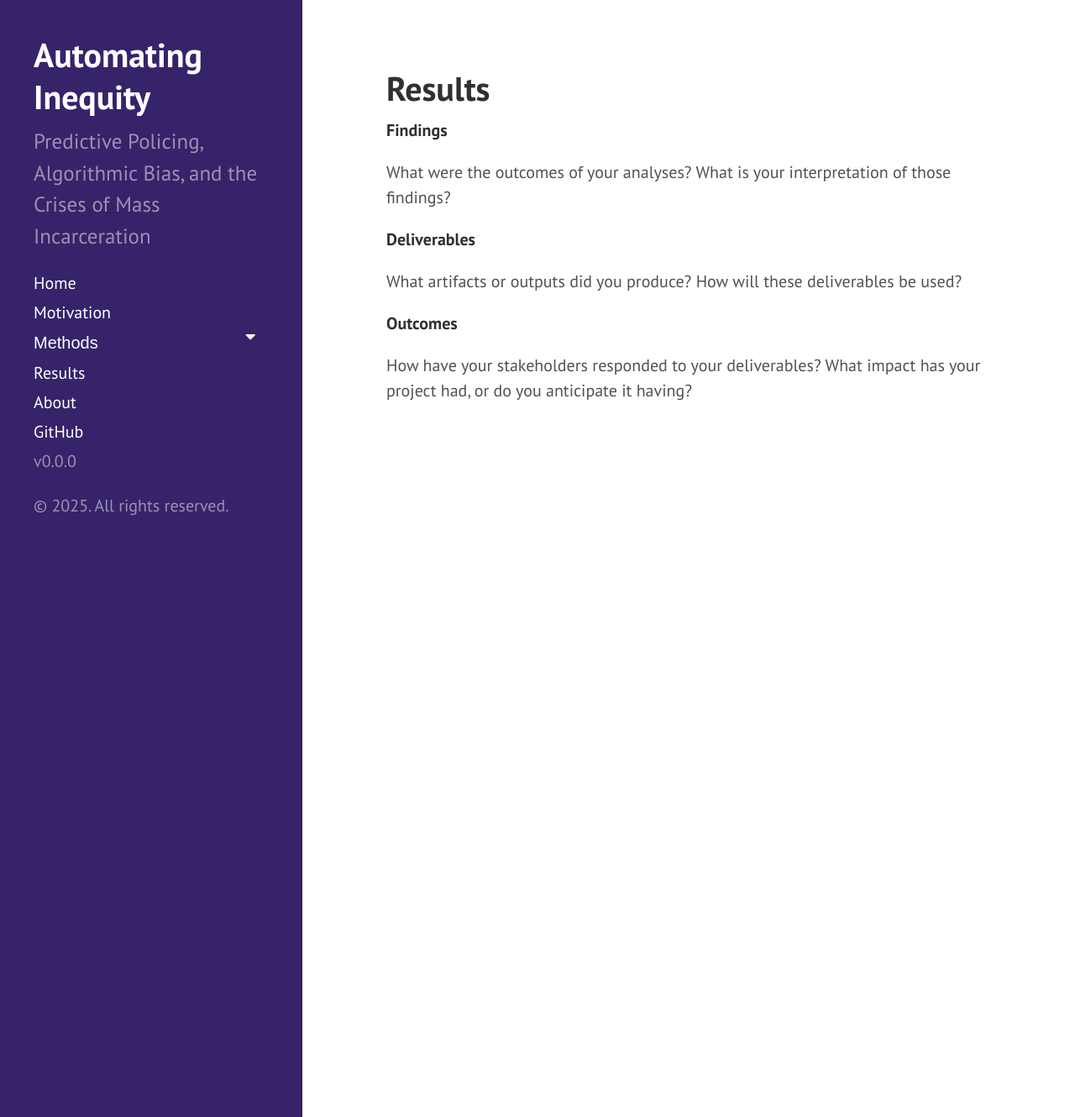
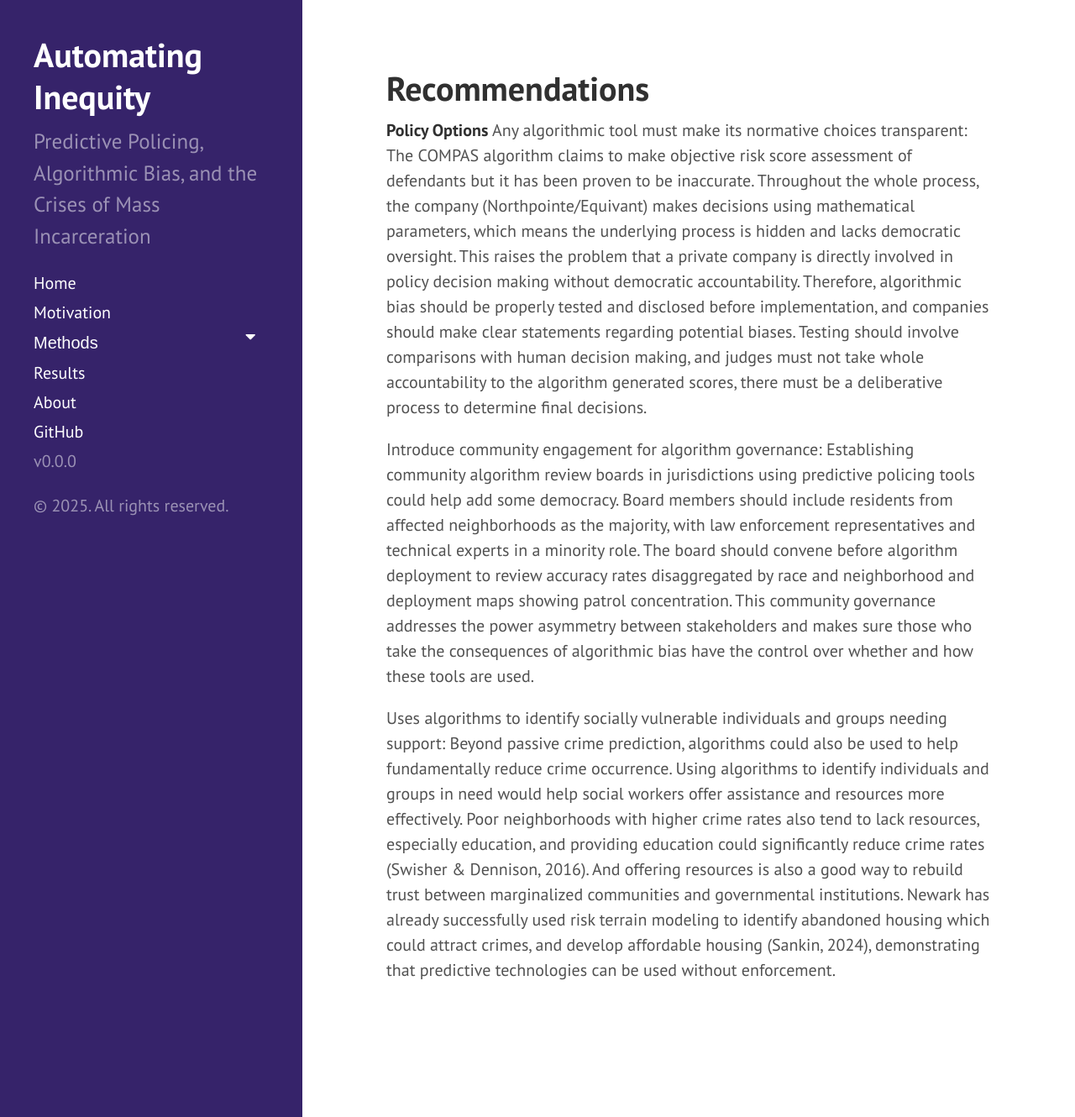
Before and after one commit to edxijiez/soc401Final, a Jekyll site: the page built from results.md, in a window 1280 px wide and 1330 px high. Shown: the whole window at 84% size. Built offline with Jekyll 4.4.1, drawn with Linux system fonts in a browser that asks for light colours.

Commit message:
Update results.md

```diff
--- a/results.md
+++ b/results.md
@@ -1,19 +1,11 @@
 ---
 layout: page
-title: Results
+title: Recommendations
 ---
 
-**Findings**
+**Policy Options**
+Any algorithmic tool must make its normative choices transparent: The COMPAS algorithm claims to make objective risk score assessment of defendants but it has been proven to be inaccurate. Throughout the whole process, the company (Northpointe/Equivant) makes decisions using mathematical parameters, which means the underlying process is hidden and lacks democratic oversight. This raises the problem that a private company is directly involved in policy decision making without democratic accountability. Therefore, algorithmic bias should be properly tested and disclosed before implementation, and companies should make clear statements regarding potential biases. Testing should involve comparisons with human decision making, and judges must not take whole accountability to the algorithm generated scores, there must be a deliberative process to determine final decisions.
 
-What were the outcomes of your analyses?
-What is your interpretation of those findings?
+Introduce community engagement for algorithm governance: Establishing community algorithm review boards in jurisdictions using predictive policing tools could help add some democracy. Board members should include residents from affected neighborhoods as the majority, with law enforcement representatives and technical experts in a minority role. The board should convene before algorithm deployment to review accuracy rates disaggregated by race and neighborhood and deployment maps showing patrol concentration. This community governance addresses the power asymmetry between stakeholders and makes sure those who take the consequences of algorithmic bias have the control over whether and how these tools are used.
 
-**Deliverables**
-
-What artifacts or outputs did you produce?
-How will these deliverables be used?
-
-**Outcomes**
-
-How have your stakeholders responded to your deliverables?
-What impact has your project had, or do you anticipate it having?
+Uses algorithms to identify socially vulnerable individuals and groups needing support: Beyond passive crime prediction, algorithms could also be used to help fundamentally reduce crime occurrence. Using algorithms to identify individuals and groups in need would help social workers offer assistance and resources more effectively. Poor neighborhoods with higher crime rates also tend to lack resources, especially education, and providing education could significantly reduce crime rates (Swisher & Dennison, 2016). And offering resources is also a good way to rebuild trust between marginalized communities and governmental institutions. Newark has already successfully used risk terrain modeling to identify abandoned housing which could attract crimes, and develop affordable housing (Sankin, 2024), demonstrating that predictive technologies can be used without enforcement.
```
